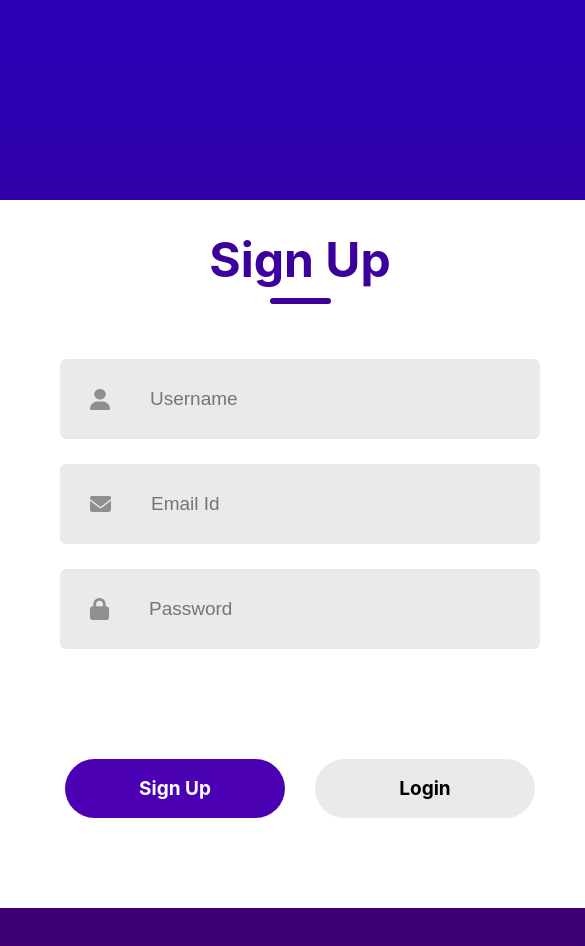
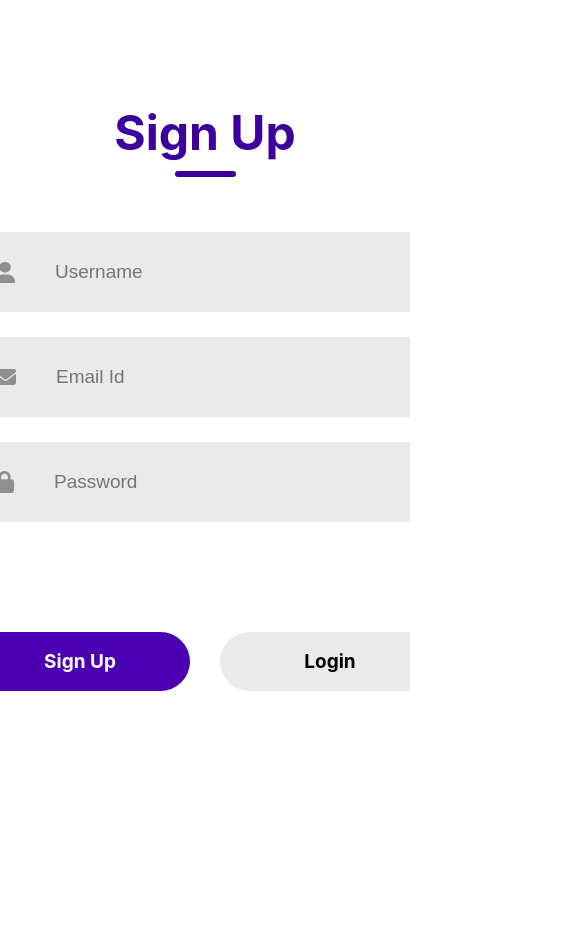
Before and after one commit to seb-lopez-331/hello-world, a React (Create React App) app in the folder client/: page /login in a window 390 px wide. Shown: the top 946 px of the page, 585 px wide, since content can reach past the window. After the commit the page ends 844 px from the top, so only its background shows below. Built offline with nearby package versions, Linux system fonts and the light colour scheme; no server answers.

Commit message:
fix: make login page more mobile friendly

```diff
--- a/client/src/components/layout/Topbar.js
+++ b/client/src/components/layout/Topbar.js
@@ -32,7 +32,7 @@ const Topbar = ({ user, handleLogout }) => {
             Contact Us
           </NavLink>
         </NavMenu>
-        <DateRangePickerComponent/>
+        {user ? <DateRangePickerComponent/> : <></>}
         <NavBtn>
           {user ? (
             <NavBtnLink as="button" onClick={handleLogout}>
--- a/client/src/style/Login.css
+++ b/client/src/style/Login.css
@@ -125,3 +125,22 @@
     text-align: center;
     font-size: 18px;
 }
+
+@media screen and (max-width: 768px) {
+    .container {
+      position: fixed;
+      left: 0;
+      right: 0;
+      bottom: 0;
+      margin: auto;
+      width: 100%;
+      height: 100%;
+      padding: 10px;
+      z-index: 1000;
+      background-color: white;
+      overflow-y: auto;
+      display: flex;
+      justify-content: center;
+      align-items: center;
+    }
+  }
```
